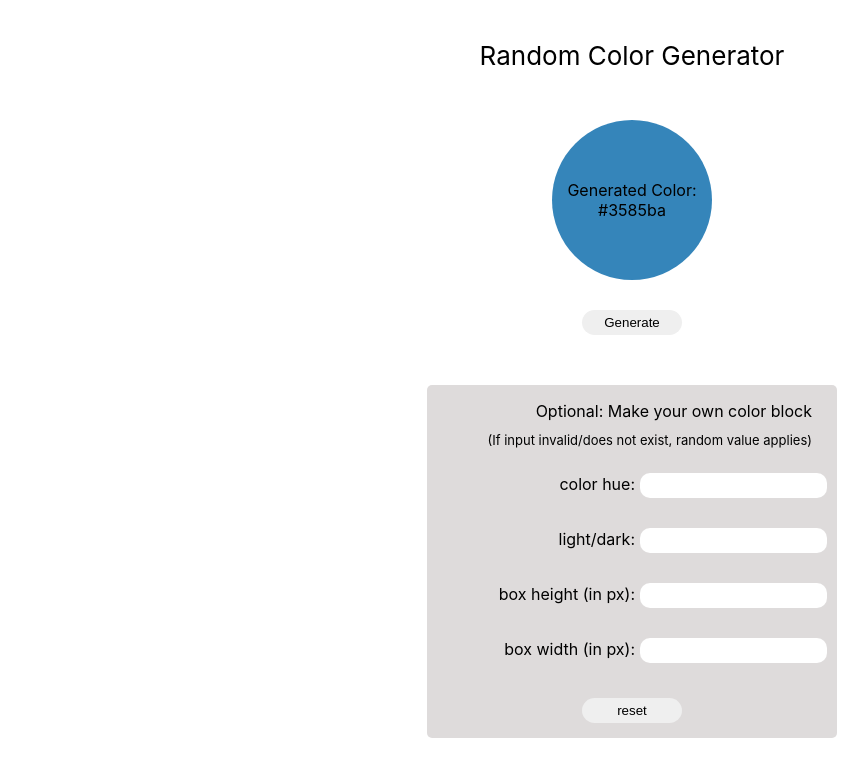
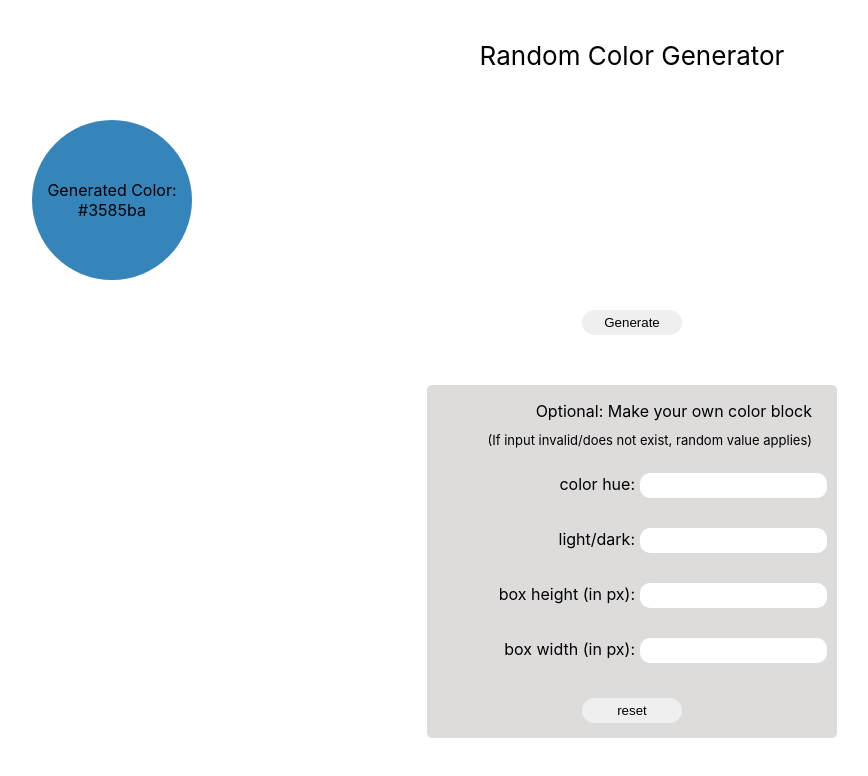
Before and after one commit to janaabf/pjct-react-1-random-color-generator, a React (Create React App) app: page / in a window 1280 px wide. Shown: the top 776 px of the page, without its empty margins (8-876 px from the left). Built offline with nearby package versions, Linux system fonts and the light colour scheme.

Commit message:
Remove unnecessary div

```diff
--- a/src/ColorBox.js
+++ b/src/ColorBox.js
@@ -12,16 +12,8 @@ export default function ColorBox() {
   return (
     <>
       <div
-        className="box-style"
         style={{
-          display: 'flex',
-          justifyContent: 'center',
-          alignItems: 'center',
-          textAlign: 'center',
-        }}
-      >
-        <div
-          style={{
+          margin: 'center',
           height: height ? height + 'px' : '20vh',
           width: width ? width + 'px' : '20vh',
           display: 'flex',
@@ -35,7 +27,6 @@ export default function ColorBox() {
         }}
       >
         Generated Color: {color}
-        </div>
       </div>
 
       <br />
```
Lines whose indentation alone changed are shown as unchanged.
